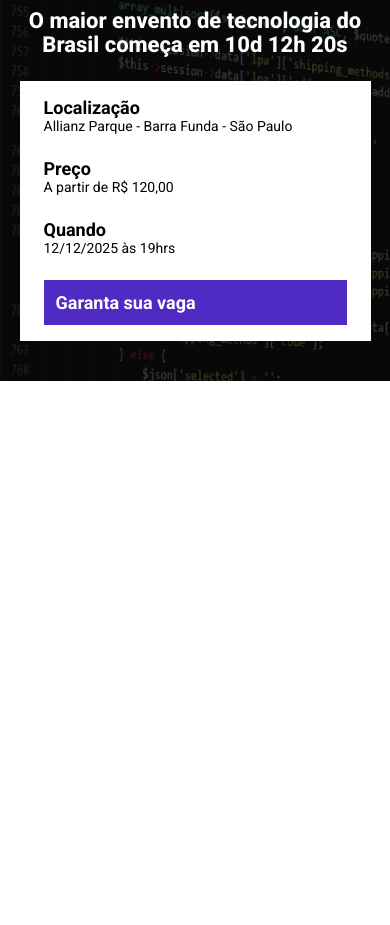
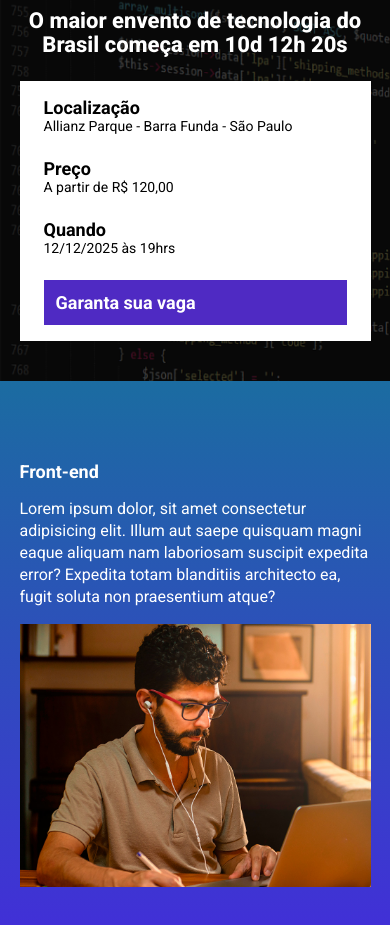
Before and after one commit to GabrielKayfer/modulo_22, a website built with Parcel: page src/index.html in a window 390 px wide. Shown: the part 95-1020 px from the top of the page. Before the commit the page ends 844 px from the top, so only its background shows below. Built offline with nearby package versions, Linux system fonts and the light colour scheme.

Commit message:
Adiciona nova section para eventos e estilos correspondentes

```diff
--- a/src/index.html
+++ b/src/index.html
@@ -39,6 +39,17 @@
             </div>
         </div>
     </header>
+    <section class="event">
+        <div class="container">
+            <div class="event__details">
+                <h2 class="event__details__title">Front-end</h2>
+                <p class="event__details__description">
+                    Lorem ipsum dolor, sit amet consectetur adipisicing elit. Illum aut saepe quisquam magni eaque aliquam nam laboriosam suscipit expedita error? Expedita totam blanditiis architecto ea, fugit soluta non praesentium atque?
+                </p>
+            </div>
+            <img class="event__image" src="./images/frontend.png" alt="">
+        </div>
+    </section>
 
 
 
--- /dev/null
+++ b/src/styles/_event.scss
@@ -0,0 +1,41 @@
+.event {
+    padding: 80px 0;
+    background-image: linear-gradient(#1b6ca1, #442bdb);
+
+    .container {
+        display: flex;
+    }
+
+    &__image {
+        max-width: 360px;
+    }
+
+    &__details {
+        margin-right: 40px;
+
+        &__title {
+            font-size: 18px;
+            font-weight: bold;
+            margin-bottom: 16px;
+        }
+
+        &__description {
+            line-height: 22px;
+        }
+    }
+
+    @media (max-width: 640px) {
+        .container {
+            display: block;
+        }
+
+        &__image {
+            width: 100%;
+        }
+
+        &__details {
+            margin-right: 0;
+            margin-bottom: 16px;
+        }
+    }
+}
--- a/src/styles/main.scss
+++ b/src/styles/main.scss
@@ -1,6 +1,7 @@
 @use 'hero';
 @use 'components/infos-bar';
 @use 'components/buttons';
+@use 'event';
 
 * {
     margin: 0;
```
